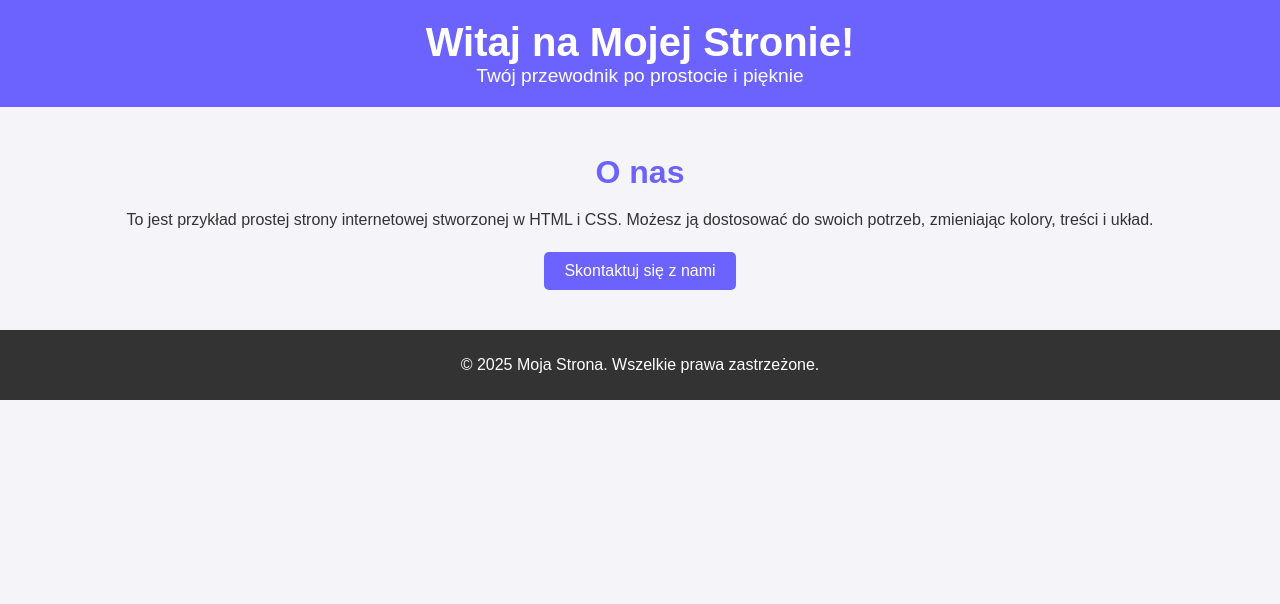
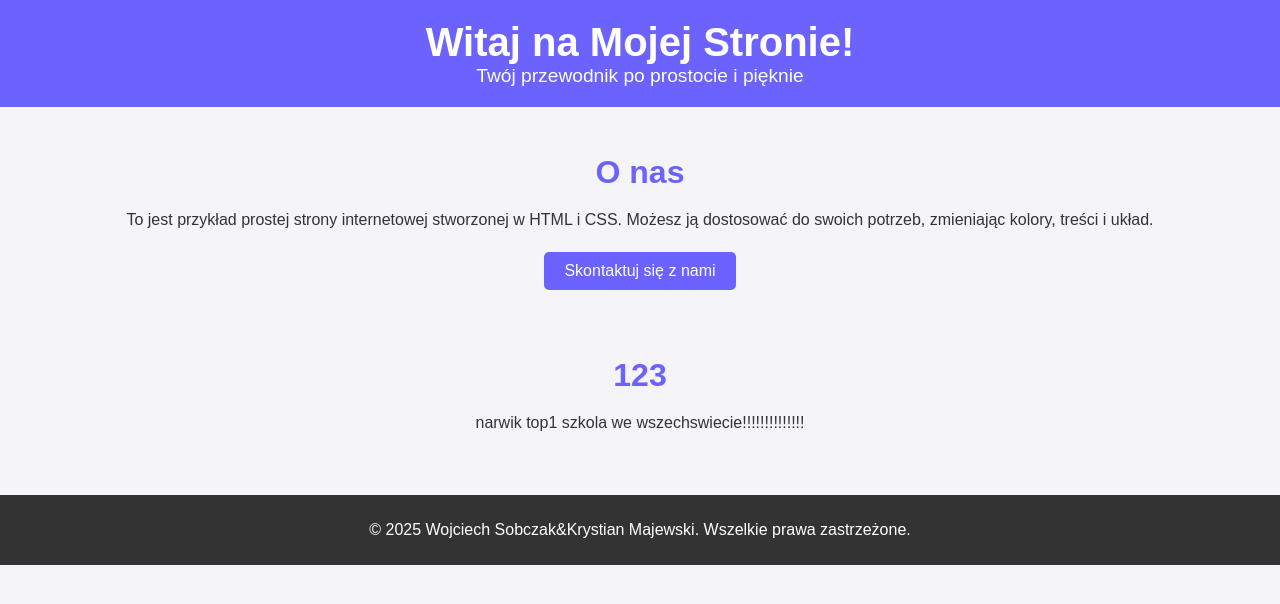
Before and after one commit to wojciechhype63amg/63amg, a plain HTML site: page index.html in a window 1280 px wide. Drawn offline with Linux system fonts and the light colour scheme.

Commit message:
Update index.html

```diff
--- a/index.html
+++ b/index.html
@@ -82,9 +82,12 @@
         <p>To jest przykład prostej strony internetowej stworzonej w HTML i CSS. Możesz ją dostosować do swoich potrzeb, zmieniając kolory, treści i układ.</p>
         <a href="#kontakt" class="btn">Skontaktuj się z nami</a>
     </section>
-
+     <section>
+        <h2>123</h2>
+        <p>narwik top1 szkola we wszechswiecie!!!!!!!!!!!!!!</p>
+    </section>
     <footer>
-        <p>&copy; 2025 Moja Strona. Wszelkie prawa zastrzeżone.</p>
+        <p>&copy; 2025 Wojciech Sobczak&Krystian Majewski. Wszelkie prawa zastrzeżone.</p>
     </footer>
 </body>
 </html>
```
